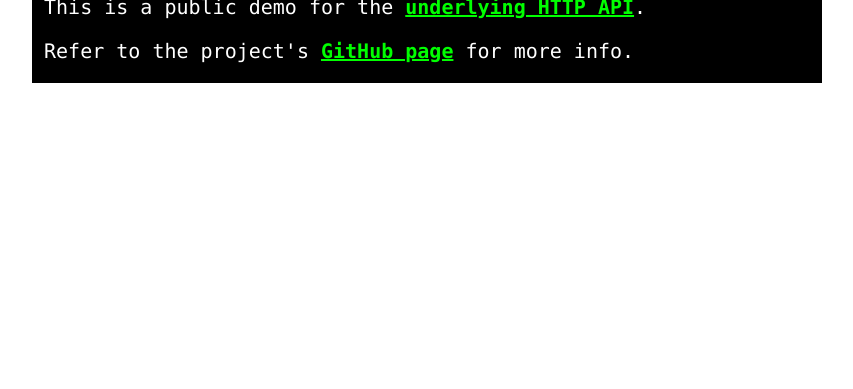
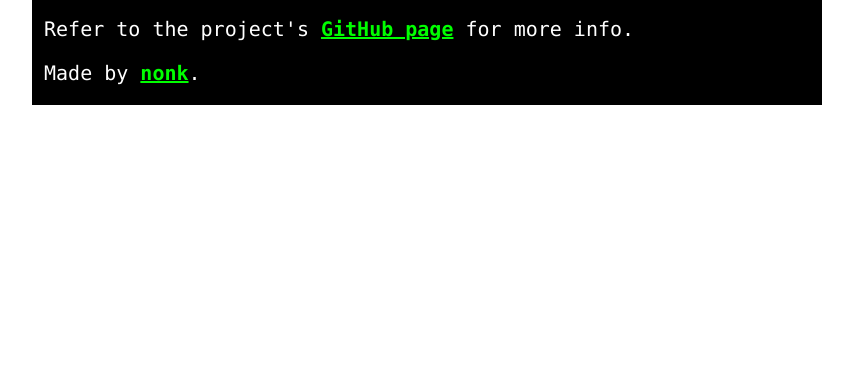
Before and after one commit to nonk123/vga9x16, a plain HTML site: page index.public.html in a window 1280 px wide. Shown: the part 411-800 px from the top of the page, without its empty margins (213-1066 px from the left). Drawn offline with Linux system fonts and the light colour scheme.

Commit message:
Refer to my website in the public page

```diff
--- a/index.public.html
+++ b/index.public.html
@@ -64,6 +64,7 @@
                 <a href="https://github.com/nonk123/vga9x16">GitHub page</a>
                 for more info.
             </p>
+            <p>Made by <a href="https://nonk.dev" rel="me">nonk</a>.</p>
         </main>
     </body>
 </html>
```
